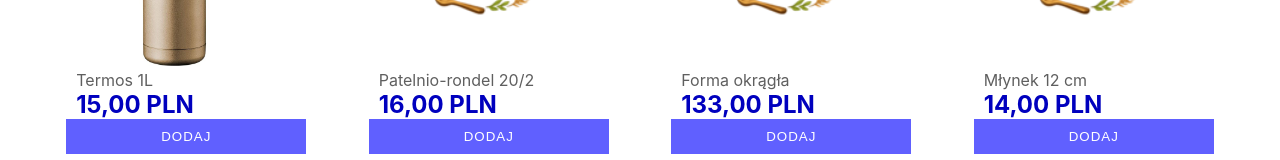
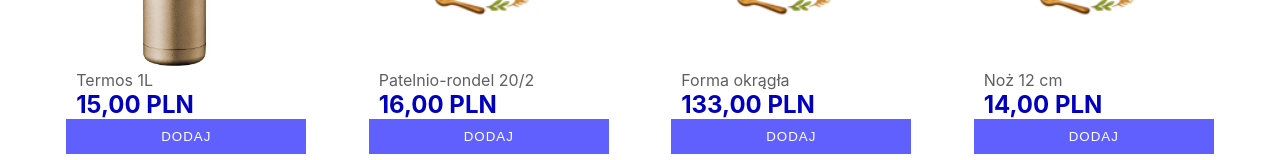
Before and after one commit to marcinoles87/my-app2, a React (Create React App) app: page / in a window 1280 px wide. Shown: the part 1522-1682 px from the top of the page. Built offline with nearby package versions, Linux system fonts and the light colour scheme.

Commit message:
add code

```diff
--- a/src/Database/Database.jsx
+++ b/src/Database/Database.jsx
@@ -70,10 +70,10 @@ function Database({koszyk,setKoszyk,setDatabase}) {
         },
         {
             img:logoHeader,
-            product:'WL H122220',
-            nazwa:'Młynek 12 cm',
+            product:'KA DM 777',
+            nazwa:'Noż 12 cm',
             cena:'14',
-            category:'młynki'
+            category:'noże'
 
         },
 
--- a/src/components/Header.jsx
+++ b/src/components/Header.jsx
@@ -86,13 +86,13 @@ function Header({koszyk,setKoszyk,setDatabase,database}) {
               <h1>Filters</h1>
               <input placeholder='name' onChange={ (e) => setFiltereddata(e.target.value.toUpperCase())}></input>
               <input placeholder='price'></input>
-              <input placeholder='category' onChange={ (e) =>setCategory(e.target.value)}></input>
+              {/* <input placeholder='category' onChange={ (e) =>setCategory(e.target.value)}></input> */}
               <select name="select" id="" onChange={ (e) =>setCategory(e.target.value)}>
                 <option value="0" >Select category</option>
-                <option value="Patelnie">Patelnie</option>
-                <option value="Młynki">Młynki</option>
-                <option value="Noże">Noże</option>
-                <option value="Scyzoryki">Scyroryki</option>
+                <option value="patelnie">Patelnie</option>
+                <option value="młynki">Młynki</option>
+                <option value="noże">Noże</option>
+                <option value="scyzoryki">Scyzoryki</option>
 
               </select>
               <button onClick={handleFilterName}>Zastosuj</button>
```
